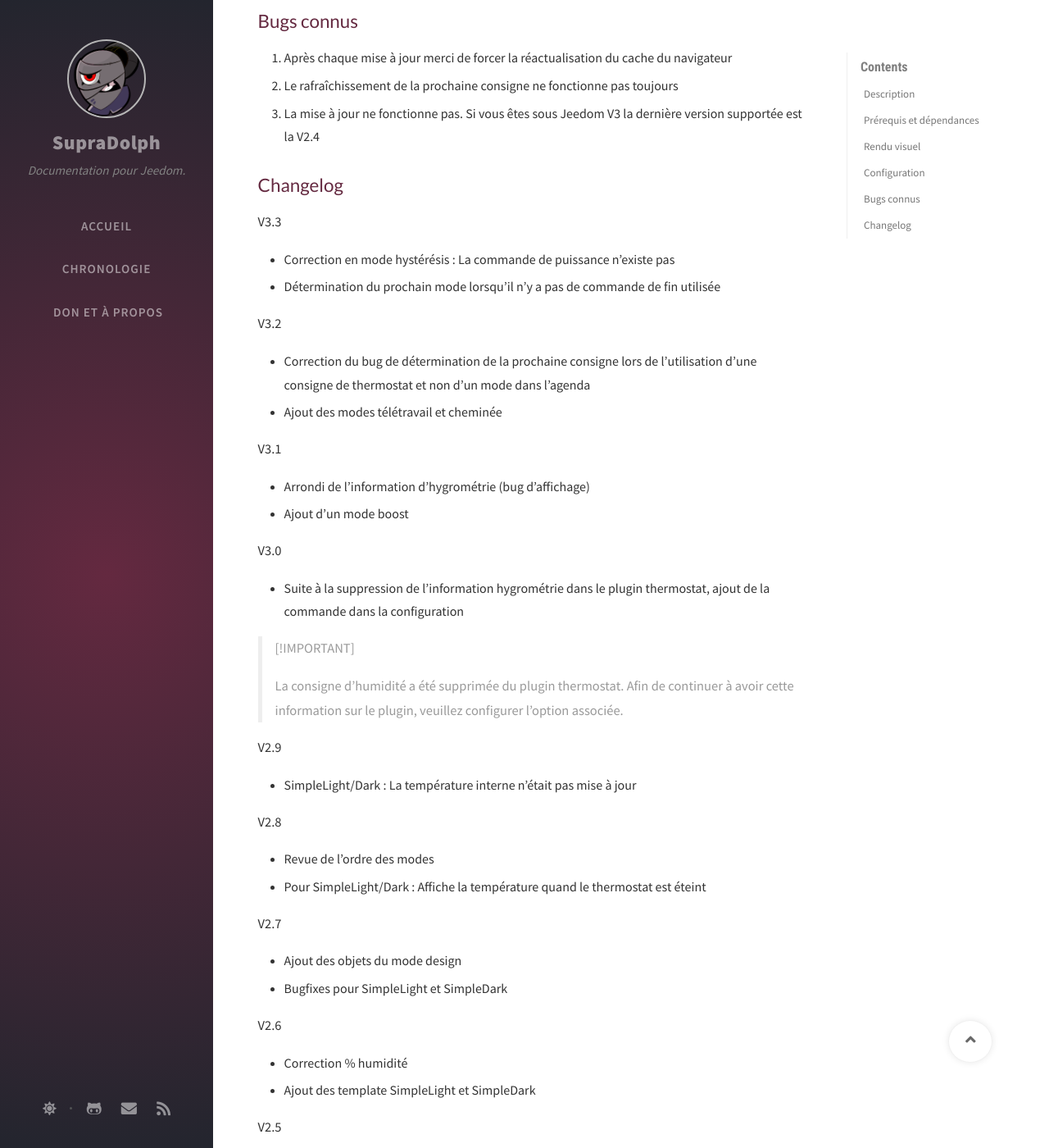
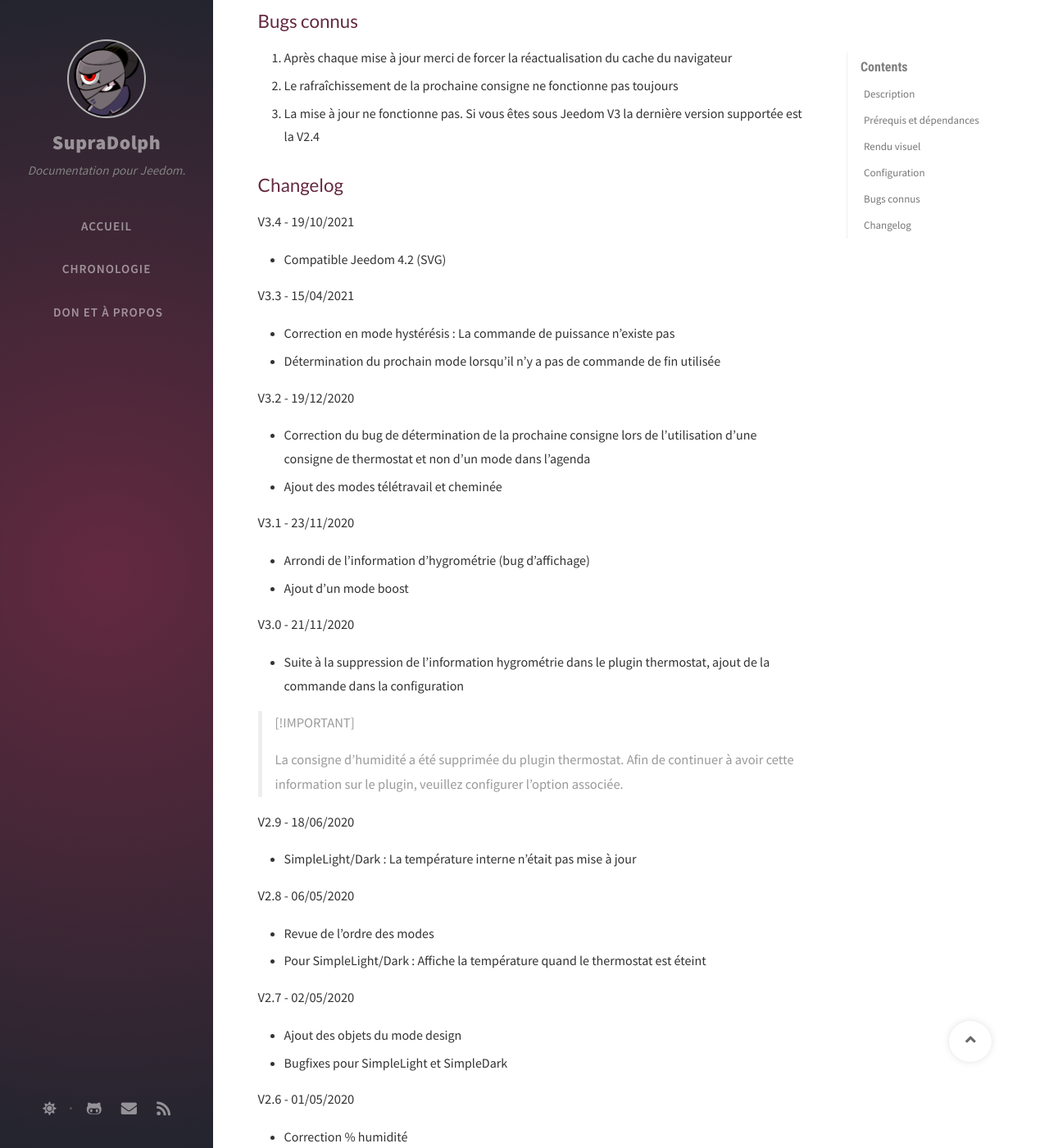
Before and after one commit to SupraDolph/supradolph.github.io, a Jekyll site: the page built from jeedom-doc/thermoAlternateView/_posts/2017-11-09-thermoAlternateView_fr_FR.md, in a window 1280 px wide and 1400 px high, scrolled down 2557 px. Shown: the whole window at 82% size. Built offline with Jekyll 4.4.1, drawn with Linux system fonts in a browser that asks for light colours; nearby versions of some CDN libraries; comment, search, counter and statistics services are not loaded; some of the changed text lies outside the part shown.

Commit message:
thermoAlternateViex 3.4

```diff
--- a/jeedom-doc/thermoAlternateView/_posts/2017-11-09-thermoAlternateView_fr_FR.md
+++ b/jeedom-doc/thermoAlternateView/_posts/2017-11-09-thermoAlternateView_fr_FR.md
@@ -94,22 +94,26 @@ Depuis le menu de gestion, ajoutez un widget. ![](/jeedom-doc/{{ page.title }}/i
 
 ## Changelog
 
-V3.3
+V3.4 - 19/10/2021
+
+*   Compatible Jeedom 4.2 (SVG)
+
+V3.3 - 15/04/2021
 
 *   Correction en mode hystérésis : La commande de puissance n'existe pas
 *   Détermination du prochain mode lorsqu'il n'y a pas de commande de fin utilisée
 
-V3.2
+V3.2 - 19/12/2020
 
 *   Correction du bug de détermination de la prochaine consigne lors de l'utilisation d'une consigne de thermostat et non d'un mode dans l'agenda
 *   Ajout des modes télétravail et cheminée
 
-V3.1
+V3.1 - 23/11/2020
 
 *   Arrondi de l'information d'hygrométrie (bug d'affichage)
 *   Ajout d'un mode boost
 
-V3.0
+V3.0 - 21/11/2020
 
 *   Suite à la suppression de l'information hygrométrie dans le plugin thermostat, ajout de la commande dans la configuration
 
@@ -117,31 +121,31 @@ V3.0
 >
 >La consigne d'humidité a été supprimée du plugin thermostat. Afin de continuer à avoir cette information sur le plugin, veuillez configurer l'option associée.
 
-V2.9
+V2.9 - 18/06/2020
 
 *   SimpleLight/Dark : La température interne n'était pas mise à jour
 
-V2.8
+V2.8 - 06/05/2020
 
 *   Revue de l'ordre des modes
 *   Pour SimpleLight/Dark : Affiche la température quand le thermostat est éteint
 
-V2.7
+V2.7 - 02/05/2020
 
 *   Ajout des objets du mode design
 *   Bugfixes pour SimpleLight et SimpleDark
 
-V2.6
+V2.6 - 01/05/2020
 
 *   Correction % humidité
 *   Ajout des template SimpleLight et SimpleDark
 
-V2.5
+V2.5 - 09/03/2020
 
 *   Bugfixes
 *   Revue du chargement des SVG pour éviter l'image résiduelle
 
-V2.4
+V2.4 - 25/10/2019
 
 >[!IMPORTANT]
 >
@@ -150,87 +154,87 @@ V2.4
 *   Compatibilité Jeedom v4
 *   Compatibilité php 7.3
 
-V2.3
+V2.3 - 20/10/2019
 
 *   ATTENTION : Il faut vider le cache du navigateur et revalider les nouveaux paramètres dans la configuration !
 *   Ajout du template darkatmo
 *   Corrections esthétiques
 
-V2.2
+V2.2 - 27/02/2019
 
 *   Ajout de la puissance
 *   Bugfix vue mobile template Dark
 
-V2.1
+V2.1 - 26/02/2019
 
 *   Bugfix
 
-V2.0
+V2.0 - 20/01/2019
 
 *   Optimisation de l'espace
 *   Traduction en_US
 *   Ajout de l'hygrométrie
 
-V1.12
+V1.12 - 27/12/2018
 
 *   Correction regression agendas inactifs
 *   Ajout du nom de l'évènement
 
-V1.11
+V1.11 - 25/12/2018
 
 *   Correction du problème de taille de widget à l'initialisation
 *   Correction du problème d'agendas inactifs qui étaient pris en comptes
 
-V1.10
+V1.10 - 14/12/2018
 
 *   Ajout de la documentation
 *   Correction de la régression sur la catégorie
 
-V1.9
+V1.9 - 23/12/2017
 
 *   Affichage des statistiques en mode dialogue
 *   Ajout des catégories (ex: chauffage) dans la configuration du widget
 
-V1.8
+V1.8 - 29/11/2017
 
 *   Mettre un icon ventilateur en mode froid et gestion de sa couleur
 *   Ajout des modes Hors Gel et Confort -2
 *   En backoffice, factorisation des images pour les différents visuels
 
-V1.7
+V1.7 - 23/11/2017
 
 *   Choix de l'unité (°, %)
 *   Afficher le prochain changement d'agenda
 *   Gestion du mode "vacance"
 
-V1.6
+V1.6 - 18/11/2017
 
 *   Ajouter le lien vers les historiques des commandes de température
 *   Couleur du cadenas verrouillé
 *   Gestion du mode suspendu
 
-V1.5
+V1.5 - 16/11/2017
 
 *   Changer la couleur de l'icône sur le market : Identité visuelle requise par développeur
 *   Ajouter des icons pour d'autres noms de mode : à jour et nuit
 
-V1.4
+V1.4 - 15/11/2017
 
 *   Prise en charge de la configuration avancée d'affichage du Widget
 *   Possibilité de masquer les modes
 *   Possibilité de changer la couleur de la flamme de chauffe
 
-V1.3
+V1.3 - 12/11/2017
 
 *   Correction du bug sur le bouton de verrouillage du template dark
 
-V1.2
+V1.2 - 11/11/2017
 
 *   Factorisation du code
 *   Ajout du plugin Dark
 *   Ajout de la température extérieure
 
-V1.1
+V1.1 - 09/11/2017
 
 *   Correction de bug
 *   Ajout de la vue mobile
```
Also changed, not shown: jeedom-doc/thermoAlternateView/_posts/2017-11-09-thermoAlternateView_en_US.md (+4 -0 lines).
